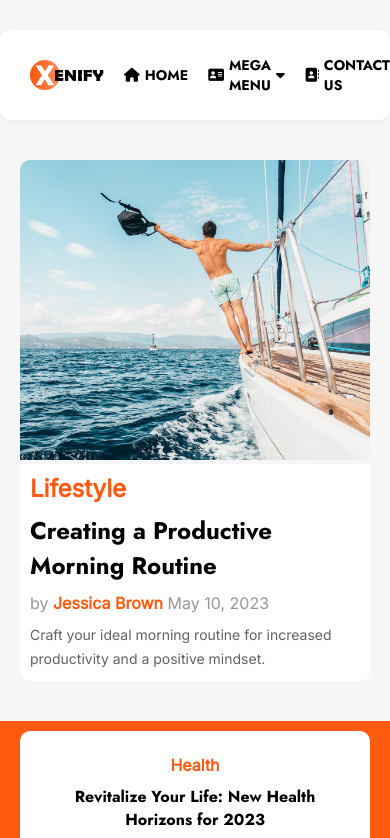
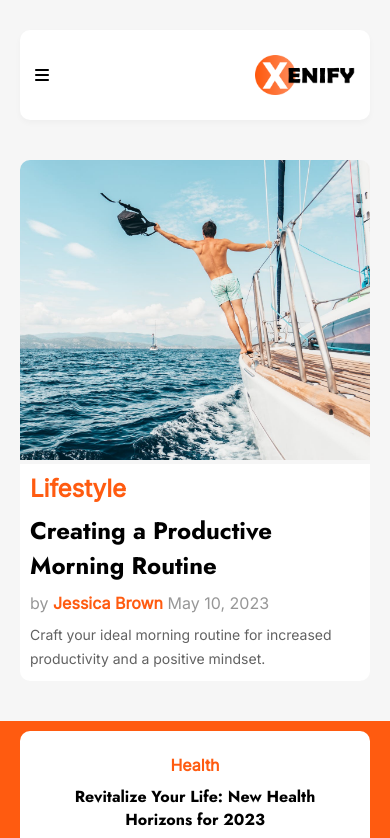
Before and after one commit to MeerUzairWasHere/Xenify-Clone, a plain HTML site: page index.html in a window 390 px wide. Shown: the top 838 px of the page. Drawn offline with Linux system fonts and the light colour scheme.

Commit message:
updated css

```diff
--- a/StyleSheet.css
+++ b/StyleSheet.css
@@ -224,14 +224,32 @@ span {
   align-items: center;
 }
 
+nav > #mobile-nav {
+  display: none;
+}
+
 @media screen and (max-width: 450px) {
-  #container {
+ #container{
+  display: none;
+ }
+
+  /* .active {
+    width: 300px;
+    padding: 20px;
+    position: absolute;
+    height: 100%;
+    flex-direction: column;
+    margin: 0;
+    top: 120px;
+    align-items: flex-start;
+    transition: ease-in-out 0.5s;
+  } */
+
+  nav > #mobile-nav {
+    display: flex;
     width: 100%;
-    overflow: hidden;
+    margin: 30px 20px 0;
+    height: 90px;
+    justify-content: space-between;
   }
-
-
-  /* nav ul {
-    flex-direction: row-reverse;
-  } */
 }
--- a/index.html
+++ b/index.html
@@ -15,9 +15,15 @@
 
 
     <nav class="nav ">
+
         <ul id="container">
+        </ul>
+        <ul id="mobile-nav" class="mobile-nav">
+            <i class="fa-solid fa-bars" id="burger-btn"></i>
 
+            <a href="/index.html"><img src="/assets/xenify-logo.png" width="100" alt="logo"></a>
         </ul>
+
     </nav>
 
 
--- a/script.js
+++ b/script.js
@@ -8,6 +8,8 @@ const miniPost = document.getElementById("mini-post");
 const imgPostLiked = document.getElementById("img-post-liked");
 const miniPostLiked = document.getElementById("mini-post-liked");
 const loadMoreBtn = document.getElementById("loadMore");
+const burgerBtn = document.getElementById("burger-btn");
+const mobileNav = document.getElementById("mobile-nav");
 
 // Fetch main navigation data from a JSON file
 fetch("/main-nav.json")
@@ -321,3 +323,7 @@ function getTitle(event) {
     wrapper.innerHTML = bodyHTML;
   }
 }
+
+burgerBtn.addEventListener("click", () => {
+  container.classList.toggle("active");
+});
```
Lines whose indentation alone changed are shown as unchanged.
